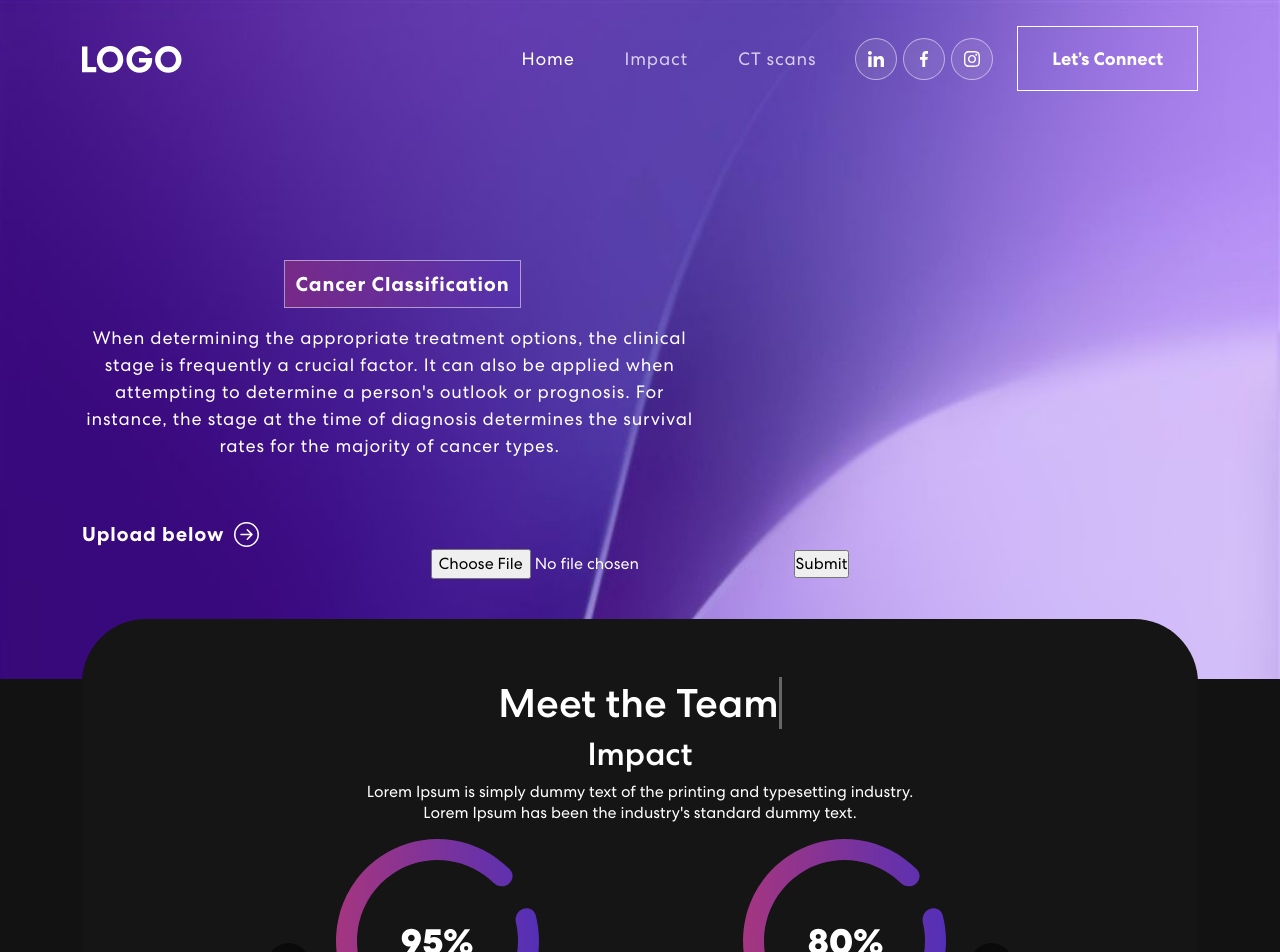
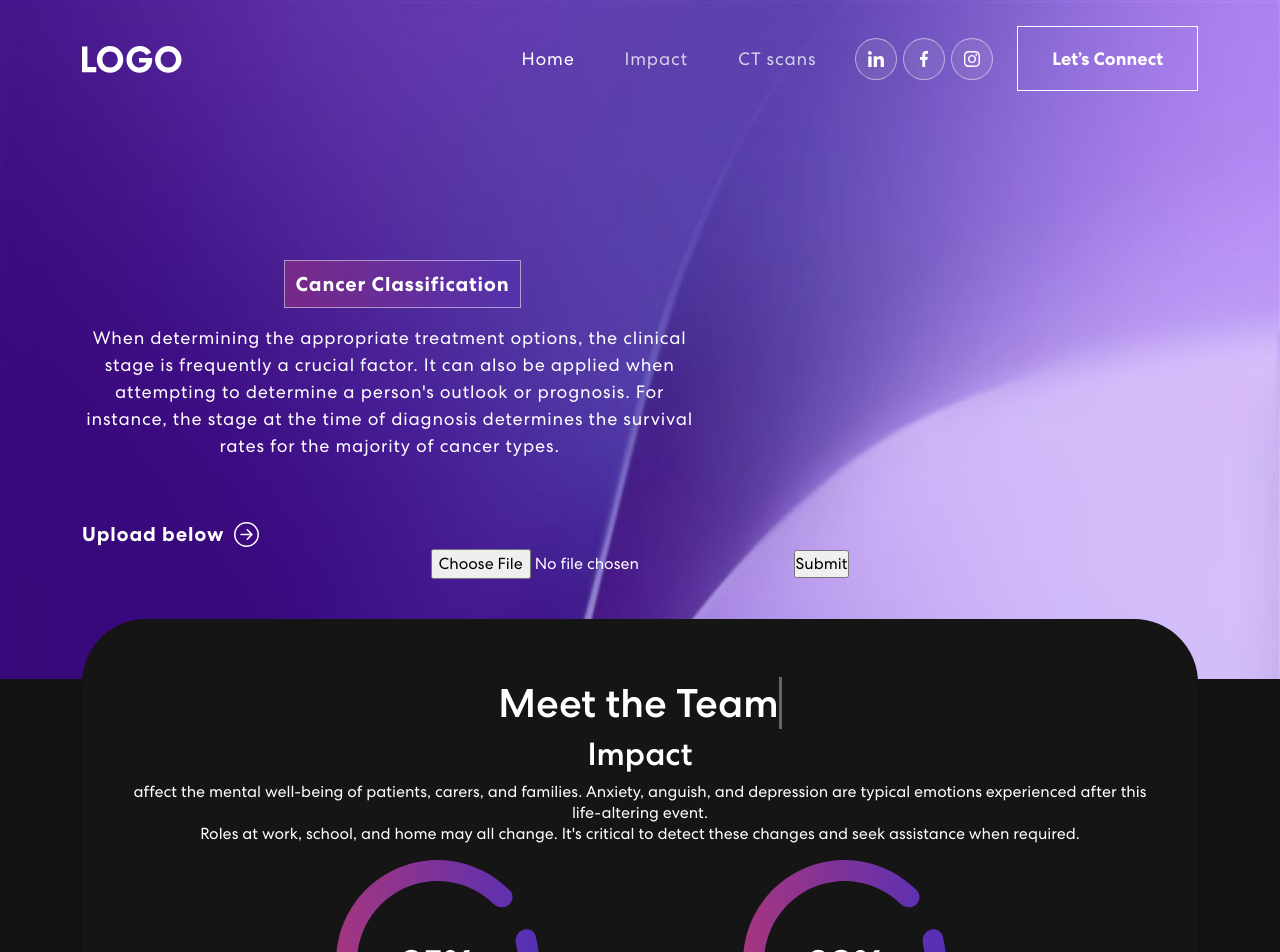
Before and after one commit to josh1205/lung-cancer-classification-system, a React (Create React App) app in the folder client/: page / in a window 1280 px wide. Shown: the top 952 px of the page. Built offline with nearby package versions, Linux system fonts and the light colour scheme.

Commit message:
Update Impact.js
updated the text

```diff
--- a/client/src/components/Impact.js
+++ b/client/src/components/Impact.js
@@ -78,7 +78,7 @@ export const Impact = () => {
                         <div className="skill-bx wow zoomIn">
                         <h1>{`Meet the Team`} <span className="txt-rotate" dataPeriod="1000" data-rotate='[ "Josh", "Garret", "Danilo", "Giovanna", "Raymond" ]'><span className="wrap">{text}</span></span></h1>
                             <h2>Impact</h2>
-                            <p>Lorem Ipsum is simply dummy text of the printing and typesetting industry.<br></br> Lorem Ipsum has been the industry's standard dummy text.</p>
+                            <p> affect the mental well-being of patients, carers, and families. Anxiety, anguish, and depression are typical emotions experienced after this life-altering event. <br></br> Roles at work, school, and home may all change. It's critical to detect these changes and seek assistance when required.</p>
                             <Carousel responsive={responsive} infinite={true} className="owl-carousel owl-theme skill-slider">
                                 <div className="item">
                                     <img src={meter1} alt="Image" />
```
